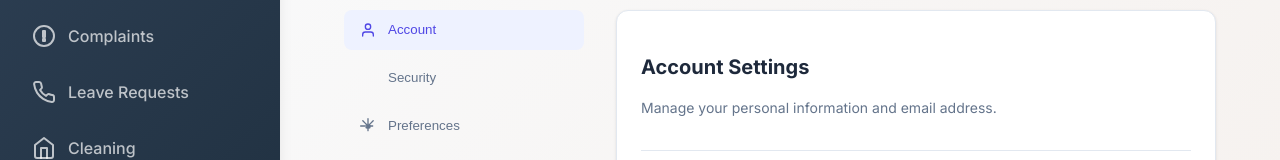
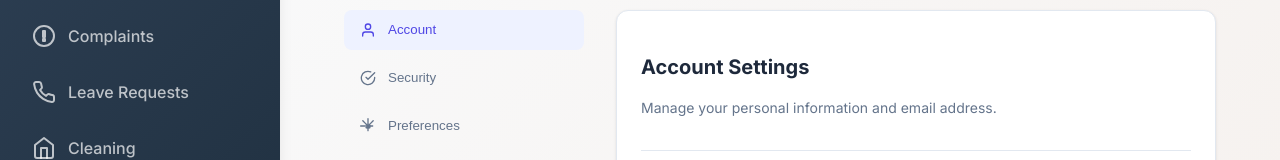
Before and after one commit to Nitin-0017/Hostel_Management_System, a React (Vite) app in the folder client/: page /settings in a window 1280 px wide. Shown: the part 217-377 px from the top of the page. Built offline with nearby package versions, Linux system fonts and the light colour scheme; no server answers; sample sign-in values are in the browser's storage.

Commit message:
fix issues

```diff
--- a/client/src/pages/Profile/components/ProfileCard.tsx
+++ b/client/src/pages/Profile/components/ProfileCard.tsx
@@ -40,7 +40,7 @@ const ProfileCard: React.FC<ProfileCardProps> = ({ user, onEdit }) => {
           </div>
           <Button
             label="Edit Profile"
-            variant="outline"
+            variant="secondary"
             size="sm"
             icon={<Icon name="wrench" size="sm" />}
             onClick={onEdit}
--- a/client/src/pages/Settings/Settings.tsx
+++ b/client/src/pages/Settings/Settings.tsx
@@ -75,7 +75,7 @@ const Settings: React.FC = () => {
               className={`settings-nav-item ${activeTab === "security" ? "active" : ""}`}
               onClick={() => setActiveTab("security")}
             >
-              <Icon name="lock" size="sm" />
+              <Icon name="check-circle" size="sm" />
               Security
             </button>
             <button
--- a/client/src/pages/Settings/components/AccountSettings.tsx
+++ b/client/src/pages/Settings/components/AccountSettings.tsx
@@ -14,7 +14,7 @@ const AccountSettings: React.FC<AccountSettingsProps> = ({ user: initialUser, ro
   const [email, setEmail] = useState("");
   const [saving, setSaving] = useState(false);
   const [saved, setSaved] = useState(false);
-  const { showToast } = useToast();
+  const { addToast: showToast } = useToast();
 
   useEffect(() => {
     if (initialUser) {
```
